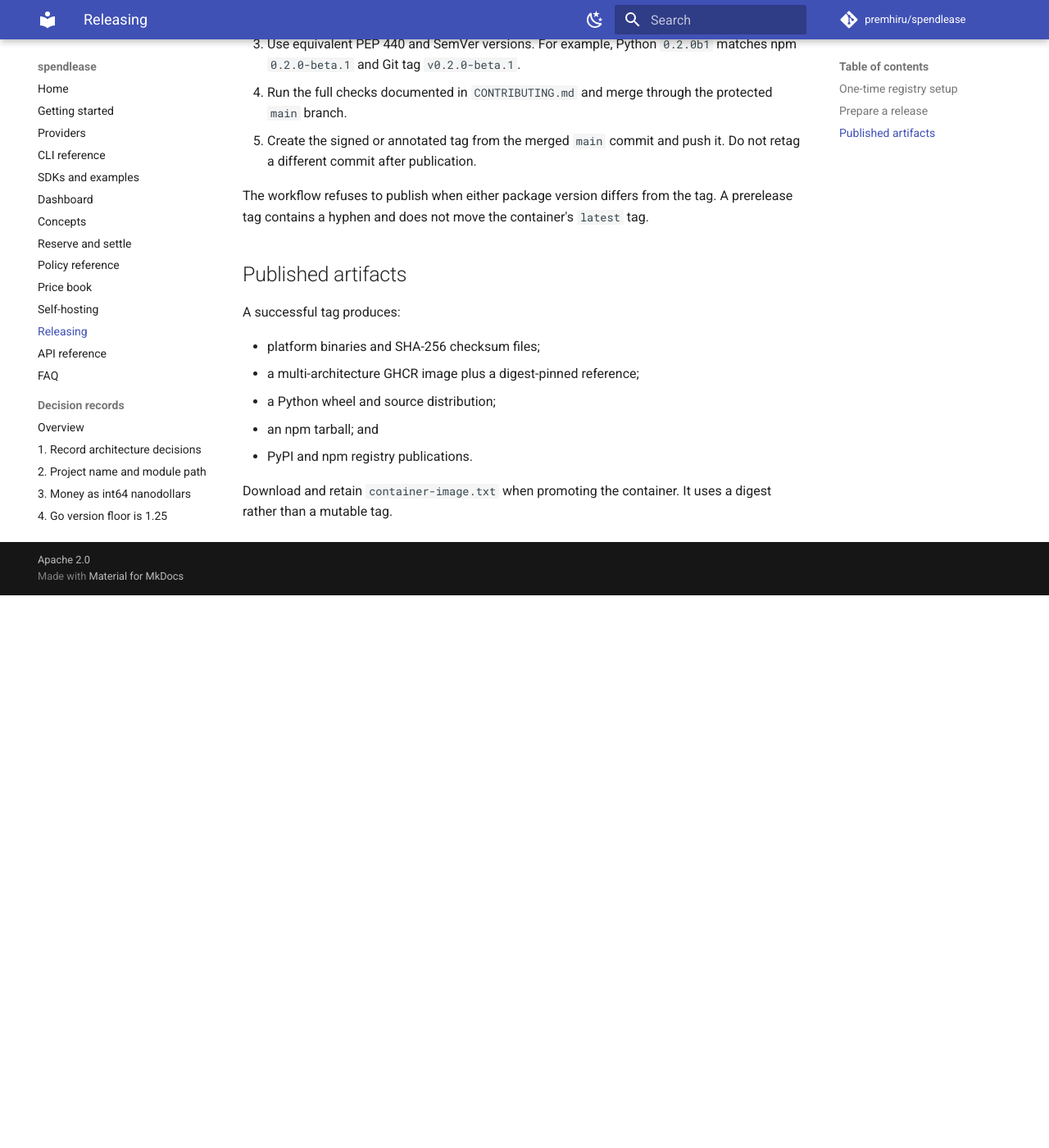
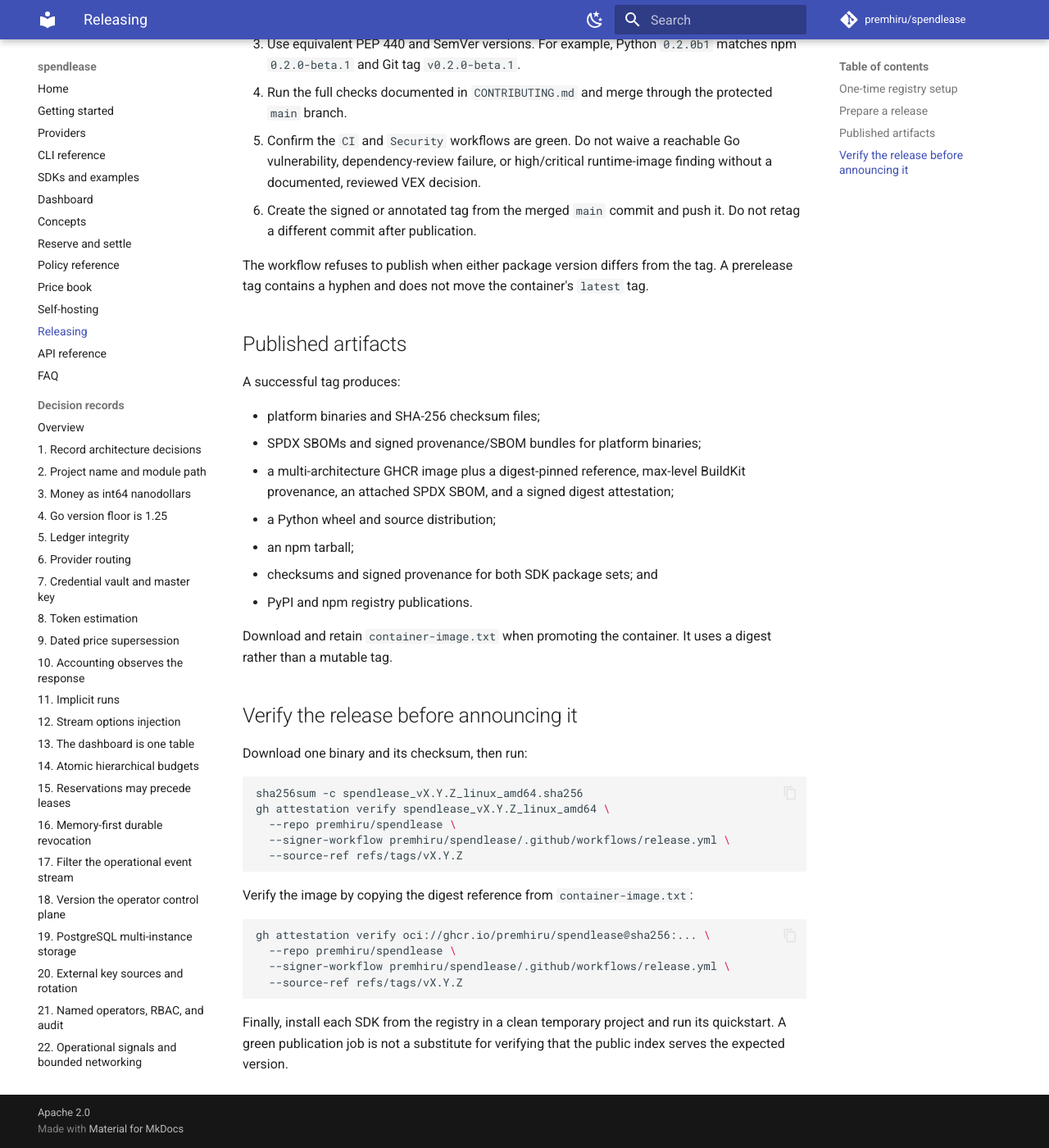
Before and after one commit to premhiru/spendlease, an MkDocs documentation site: the page built from docs/releasing.md, in a window 1280 px wide and 1400 px high, scrolled down 793 px. Shown: the whole window at 82% size. Built offline with MkDocs 1.6.1 and Material for MkDocs 9.7.7, drawn with Linux system fonts in a browser that asks for light colours; comment, search, counter and statistics services are not loaded; before the commit the page ends 1519 px from its top, so only the background shows below that.

Commit message:
Harden the production release supply chain (#21)
* build: harden the release supply chain

* ci: build the Darwin amd64 release target

---------

Co-authored-by: premhiru <premhiru@users.noreply.github.com>

````diff
--- /dev/null
+++ b/docs/adr/0023-release-artifacts-are-verifiable.md
@@ -0,0 +1,62 @@
+# ADR-0023: Release artifacts are independently verifiable
+
+**Status:** Accepted
+
+## Context
+
+A checksum catches a damaged download, but a checksum published beside the
+file does not prove who built either one. Mutable container tags have the same
+problem. A compromised action tag or base-image tag can also change a release
+without changing this repository.
+
+The project publishes five binaries, a multi-platform image, and two SDK
+packages. The release process needs one trust model that works for all of them
+without long-lived signing keys in repository secrets.
+
+## Decision
+
+Release builds use only actions pinned to full commit SHAs. Docker build and
+runtime images are pinned by digest, with Dependabot responsible for proposing
+reviewable updates. The Go patch version in `go.mod` is a security floor rather
+than an unpinned major/minor preference.
+
+Every binary release includes a SHA-256 checksum, an SPDX JSON SBOM, signed
+SLSA provenance, and a signed SBOM attestation. The workflow stores the
+Sigstore bundles beside the binary so verification does not depend on an
+attestation API being available later. Python and npm release archives receive
+checksums and signed build provenance. The container image carries BuildKit
+max-level provenance and an SPDX SBOM in the registry, plus a GitHub artifact
+attestation bound to its immutable digest.
+
+GitHub Actions mints short-lived OIDC identities for signing. There is no
+project signing key to copy, rotate, or expose. Consumers verify the repository,
+release workflow, source tag, artifact digest, and predicate type rather than
+trusting a filename or mutable tag.
+
+Pull requests also run reachable-call analysis against the Go vulnerability
+database, reject newly introduced high-severity dependency findings, and scan
+the actual runtime image for high or critical vulnerabilities. These checks run
+again on `main` and on a weekly schedule where applicable.
+
+## Consequences
+
+- A release consumer can verify provenance online through GitHub or from the
+  attached Sigstore bundle with a separately obtained trusted root.
+- Container deployments can pin a digest and enforce an attestation policy.
+- Updating an action, compiler, or base image is a visible dependency change.
+- Release jobs need `id-token: write` and `attestations: write`; the image job
+  additionally needs `packages: write`.
+- An attestation proves origin and build inputs, not that the software is free
+  of defects. Vulnerability gates and review remain necessary.
+
+## Rejected alternatives
+
+**Checksums only.** They detect corruption but do not authenticate the builder
+or source revision.
+
+**A long-lived private signing key.** It adds secret distribution and rotation
+work and makes the repository secret store part of the release trust root.
+
+**Mutable action and image tags.** They are convenient for maintenance but let
+upstream content change between review and execution. Dependabot preserves the
+maintenance path while keeping each merged workflow immutable.
--- a/docs/getting-started.md
+++ b/docs/getting-started.md
@@ -20,7 +20,7 @@
 [GitHub releases page](https://github.com/premhiru/spendlease/releases), verify
 the checksum, and place `spendlease` (or `spendlease.exe`) on your `PATH`.
 
-To build from source instead, install Go 1.25 or later and run:
+To build from source instead, install Go 1.25.12 or later and run:
 
 ```bash
 git clone https://github.com/premhiru/spendlease.git
--- a/docs/releasing.md
+++ b/docs/releasing.md
@@ -31,7 +31,10 @@
    matches npm `0.2.0-beta.1` and Git tag `v0.2.0-beta.1`.
 4. Run the full checks documented in `CONTRIBUTING.md` and merge through the
    protected `main` branch.
-5. Create the signed or annotated tag from the merged `main` commit and push
+5. Confirm the `CI` and `Security` workflows are green. Do not waive a
+   reachable Go vulnerability, dependency-review failure, or high/critical
+   runtime-image finding without a documented, reviewed VEX decision.
+6. Create the signed or annotated tag from the merged `main` commit and push
    it. Do not retag a different commit after publication.
 
 The workflow refuses to publish when either package version differs from the
@@ -43,10 +46,38 @@
 A successful tag produces:
 
 - platform binaries and SHA-256 checksum files;
-- a multi-architecture GHCR image plus a digest-pinned reference;
+- SPDX SBOMs and signed provenance/SBOM bundles for platform binaries;
+- a multi-architecture GHCR image plus a digest-pinned reference, max-level
+  BuildKit provenance, an attached SPDX SBOM, and a signed digest attestation;
 - a Python wheel and source distribution;
-- an npm tarball; and
+- an npm tarball;
+- checksums and signed provenance for both SDK package sets; and
 - PyPI and npm registry publications.
 
 Download and retain `container-image.txt` when promoting the container. It
 uses a digest rather than a mutable tag.
+
+## Verify the release before announcing it
+
+Download one binary and its checksum, then run:
+
+```bash
+sha256sum -c spendlease_vX.Y.Z_linux_amd64.sha256
+gh attestation verify spendlease_vX.Y.Z_linux_amd64 \
+  --repo premhiru/spendlease \
+  --signer-workflow premhiru/spendlease/.github/workflows/release.yml \
+  --source-ref refs/tags/vX.Y.Z
+```
+
+Verify the image by copying the digest reference from `container-image.txt`:
+
+```bash
+gh attestation verify oci://ghcr.io/premhiru/spendlease@sha256:... \
+  --repo premhiru/spendlease \
+  --signer-workflow premhiru/spendlease/.github/workflows/release.yml \
+  --source-ref refs/tags/vX.Y.Z
+```
+
+Finally, install each SDK from the registry in a clean temporary project and
+run its quickstart. A green publication job is not a substitute for verifying
+that the public index serves the expected version.
--- a/docs/self-hosting.md
+++ b/docs/self-hosting.md
@@ -20,11 +20,39 @@
 Evaluate `edge`, then deploy the corresponding `sha-...` tag rather than a
 mutable tag. Source builds should likewise pin a commit.
 
-Tagged releases attach platform binaries and checksums, Python wheel/source
-archives, an npm tarball, and `container-image.txt`. The last file contains
-the immutable `ghcr.io/...@sha256:...` reference for that build. Registry
-packages are published through PyPI and npm trusted publishing; GitHub release
-artifacts remain available even when a registry is temporarily unavailable.
+Tagged releases attach platform binaries and checksums, SPDX SBOMs, signed
+provenance and SBOM bundles, Python wheel/source archives, an npm tarball, and
+`container-image.txt`. The last file contains the immutable
+`ghcr.io/...@sha256:...` reference for that build. Registry packages are
+published through PyPI and npm trusted publishing; GitHub release artifacts
+remain available even when a registry is temporarily unavailable.
+
+Verify a downloaded binary before running it:
+
+```bash
+sha256sum -c spendlease_v0.2.0-beta.1_linux_amd64.sha256
+gh attestation verify spendlease_v0.2.0-beta.1_linux_amd64 \
+  --repo premhiru/spendlease \
+  --signer-workflow premhiru/spendlease/.github/workflows/release.yml \
+  --source-ref refs/tags/v0.2.0-beta.1
+```
+
+The second command verifies signed SLSA provenance through GitHub. To verify
+the release-provided bundle instead, pass
+`--bundle spendlease_...provenance.sigstore.json`. For a fully offline check,
+obtain and retain a trusted root ahead of time with
+`gh attestation trusted-root > trusted_root.jsonl`, then also pass
+`--custom-trusted-root trusted_root.jsonl`.
+
+Use the digest from `container-image.txt` for the same check against the image:
+
+```bash
+gh attestation verify \
+  oci://ghcr.io/premhiru/spendlease@sha256:... \
+  --repo premhiru/spendlease \
+  --signer-workflow premhiru/spendlease/.github/workflows/release.yml \
+  --source-ref refs/tags/v0.2.0-beta.1
+```
 
 ## Run the container
 
--- a/mkdocs.yml
+++ b/mkdocs.yml
@@ -87,3 +87,4 @@
       - 20. External key sources and rotation: adr/0020-external-key-sources-and-rotation.md
       - 21. Named operators, RBAC, and audit: adr/0021-named-operators-rbac-and-audit.md
       - 22. Operational signals and bounded networking: adr/0022-operational-signals-and-bounded-networking.md
+      - 23. Release artifacts are independently verifiable: adr/0023-release-artifacts-are-verifiable.md
````
Also changed, not shown: CONTRIBUTING.md (+4 -3 lines), README.md (+3 -2 lines), docs/adr/README.md (+2 -1 lines), 8 other files.
